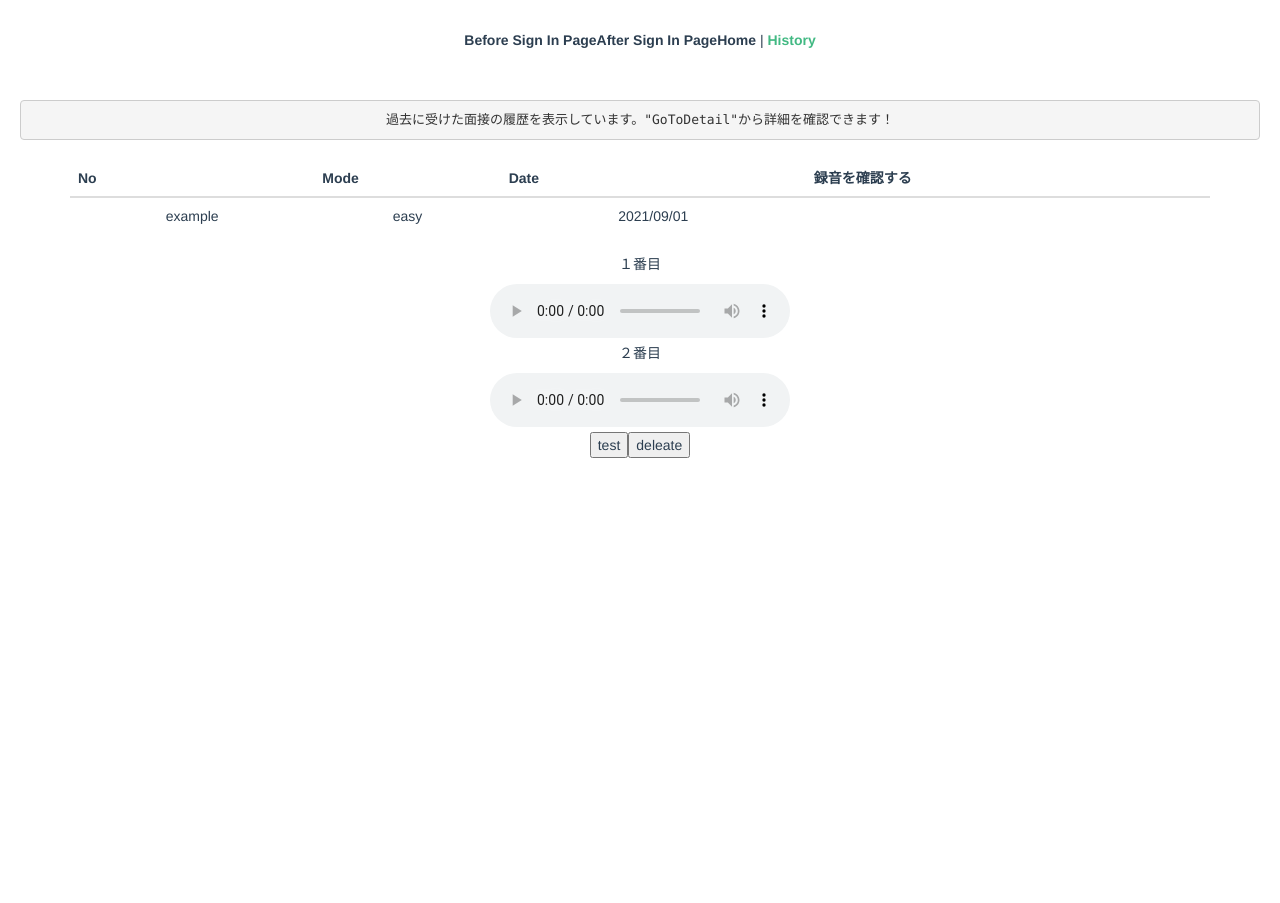
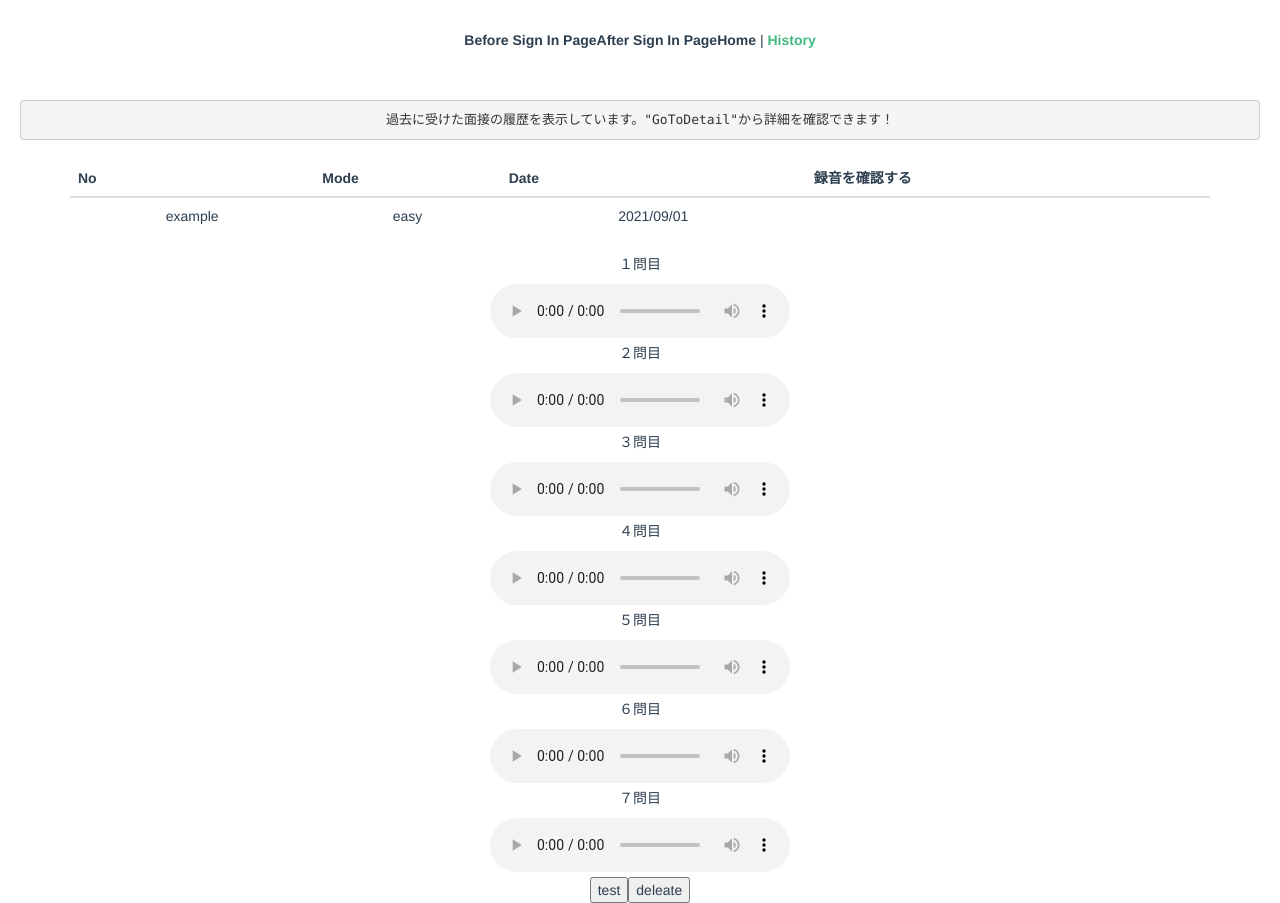
Before and after one commit to beginners-luckk/beginners-luck, a Vue app: page /History in a window 1280 px wide. Before the commit the page ends 800 px from the top, so only its background shows below. Built offline with nearby package versions, Linux system fonts and the light colour scheme; no server answers; the database is empty; sample sign-in values are in the browser's storage.

Commit message:
outputuservoice微調整

```diff
--- a/src/components/outputUserVoice.vue
+++ b/src/components/outputUserVoice.vue
@@ -1,12 +1,32 @@
 <template>
   <div>
     <div>
-      <p>１番目</p>
+      <p>１問目</p>
       <audio controls v-bind:src="urls[0]"></audio>
     </div>
     <div>
-      <p>２番目</p>
-      <audio controls v-bind:src="urls[1]"></audio>
+      <p>２問目</p>
+      <audio controls v-bind:src="urls[2]"></audio>
+    </div>
+    <div>
+      <p>３問目</p>
+      <audio controls v-bind:src="urls[3]"></audio>
+    </div>
+    <div>
+      <p>４問目</p>
+      <audio controls v-bind:src="urls[4]"></audio>
+    </div>
+    <div>
+      <p>５問目</p>
+      <audio controls v-bind:src="urls[5]"></audio>
+    </div>
+    <div>
+      <p>６問目</p>
+      <audio controls v-bind:src="urls[6]"></audio>
+    </div>
+    <div>
+      <p>７問目</p>
+      <audio controls v-bind:src="urls[7]"></audio>
     </div>
     <button @click="getUrls">test</button>
     <button @click="deleateUrls">deleate</button>
```
